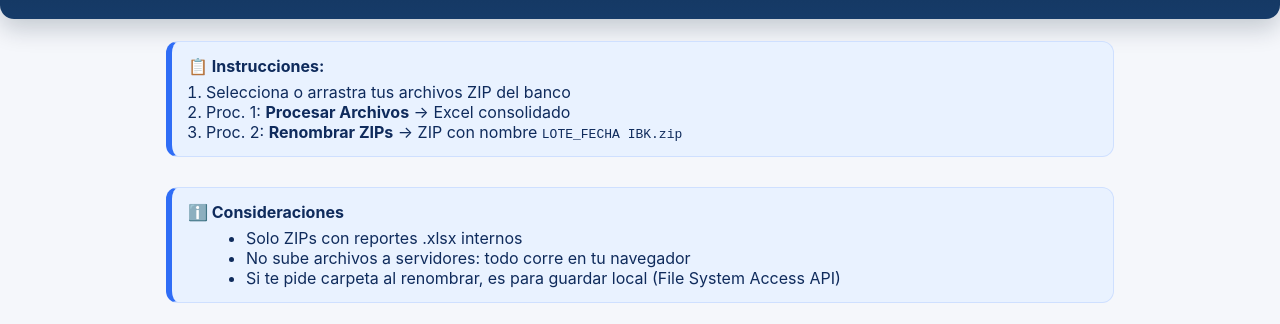
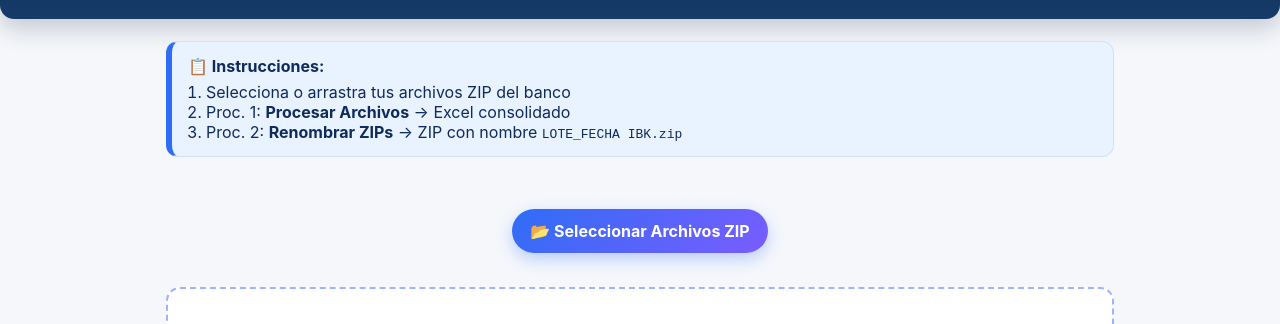
Before and after one commit to CompensacionesSpsa/ConsolidadoDePagos, a plain HTML site: page index.html in a window 1280 px wide. Shown: the part 135-459 px from the top of the page. Drawn offline with nearby package versions, Linux system fonts and the light colour scheme.

Commit message:
Update index.html

```diff
--- a/index.html
+++ b/index.html
@@ -120,15 +120,6 @@
           Necesitas habilitar JavaScript para procesar y renombrar ZIPs.
         </div>
       </noscript>
-
-      <section class="callout" aria-live="polite" style="margin-top:-6px">
-        <h3 style="margin:0 0 6px">ℹ️ Consideraciones</h3>
-        <ul style="margin:0 0 0 18px">
-          <li>Solo ZIPs con reportes .xlsx internos</li>
-          <li>No sube archivos a servidores: todo corre en tu navegador</li>
-          <li>Si te pide carpeta al renombrar, es para guardar local (File System Access API)</li>
-        </ul>
-      </section>
 
       <div class="actions">
         <label for="file" class="btn btn-primary">📂 Seleccionar Archivos ZIP</label>
```
